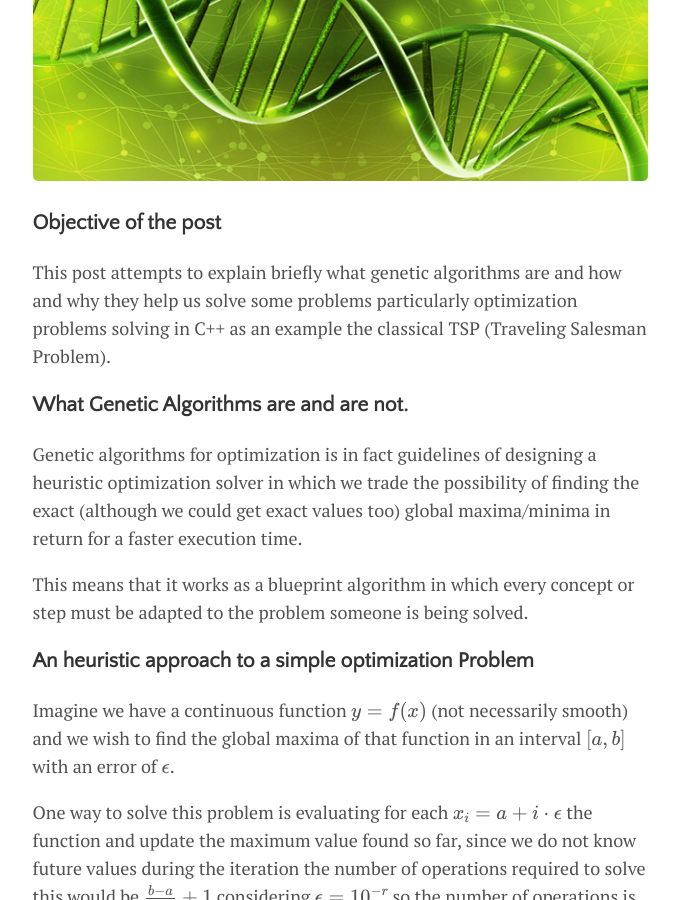
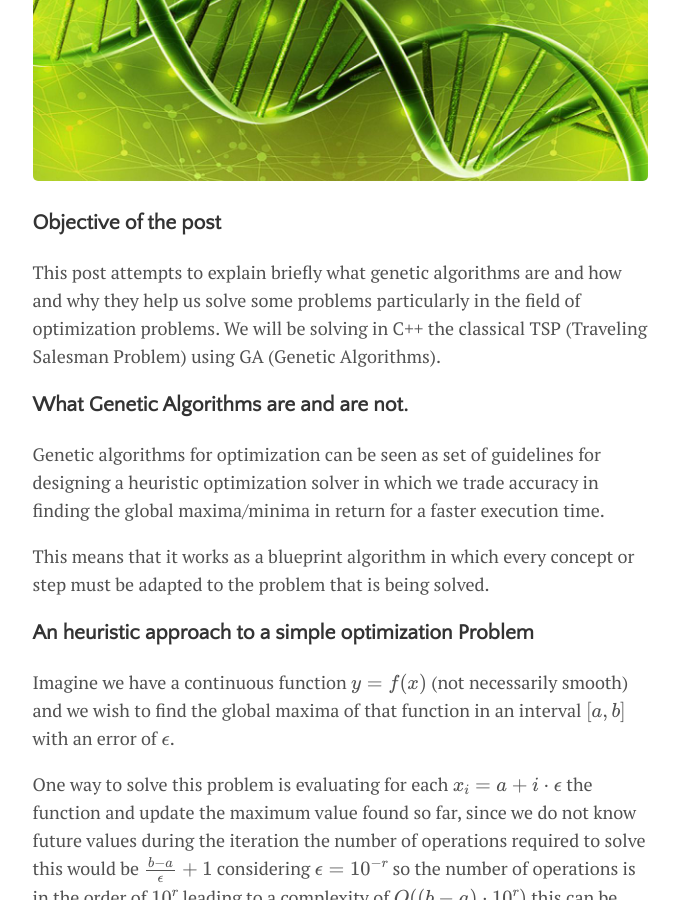
Before and after one commit to luisenriqueg/blog, a Jekyll site: the page built from _posts/2017-01-01-sample-post.md, in a window 1280 px wide and 900 px high, scrolled down 297 px. Shown: the whole window, without its empty margins (300-979 px from the left). Built offline with Jekyll 4.4.1, drawn with Linux system fonts in a browser that asks for light colours; nearby versions of some CDN libraries; formulas are drawn with MathJax 3.

Commit message:
corrected writing style GA TSP

```diff
--- a/_posts/2017-01-01-sample-post.md
+++ b/_posts/2017-01-01-sample-post.md
@@ -9,13 +9,13 @@ image: Biology.jpg
 
 ### Objective of the post
 
-This post attempts to explain briefly what genetic algorithms are and how and why they help us solve some problems particularly optimization problems solving in C++ as an example the classical TSP (Traveling Salesman Problem).
+This post attempts to explain briefly what genetic algorithms are and how and why they help us solve some problems particularly in the field of optimization problems. We will be solving in C++ the classical TSP (Traveling Salesman Problem) using GA (Genetic Algorithms).
 
 ### What Genetic Algorithms are and are not.
 
-Genetic algorithms for optimization is in fact guidelines of designing a heuristic optimization solver in which we trade the possibility of finding the exact (although we could get exact values too) global maxima/minima in return for a faster execution time.
+Genetic algorithms for optimization can be seen as set of guidelines for designing a heuristic optimization solver in which we trade accuracy in finding the global maxima/minima in return for a faster execution time.
 
-This means that it works as a blueprint algorithm in which every concept or step must be adapted to the problem someone is being solved.
+This means that it works as a blueprint algorithm in which every concept or step must be adapted to the problem that is being solved.
 
 ### An heuristic approach to a simple optimization Problem
 
```
